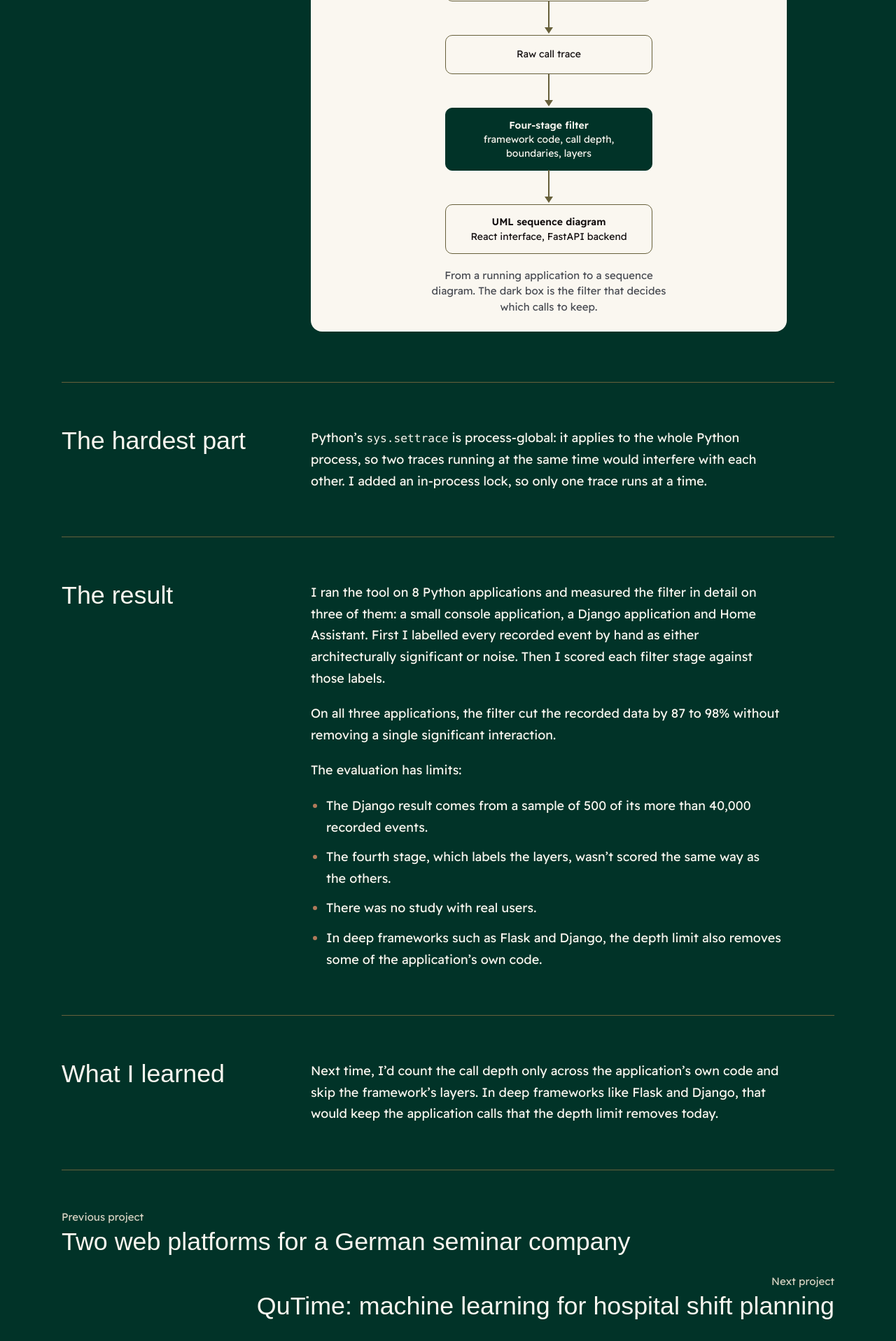
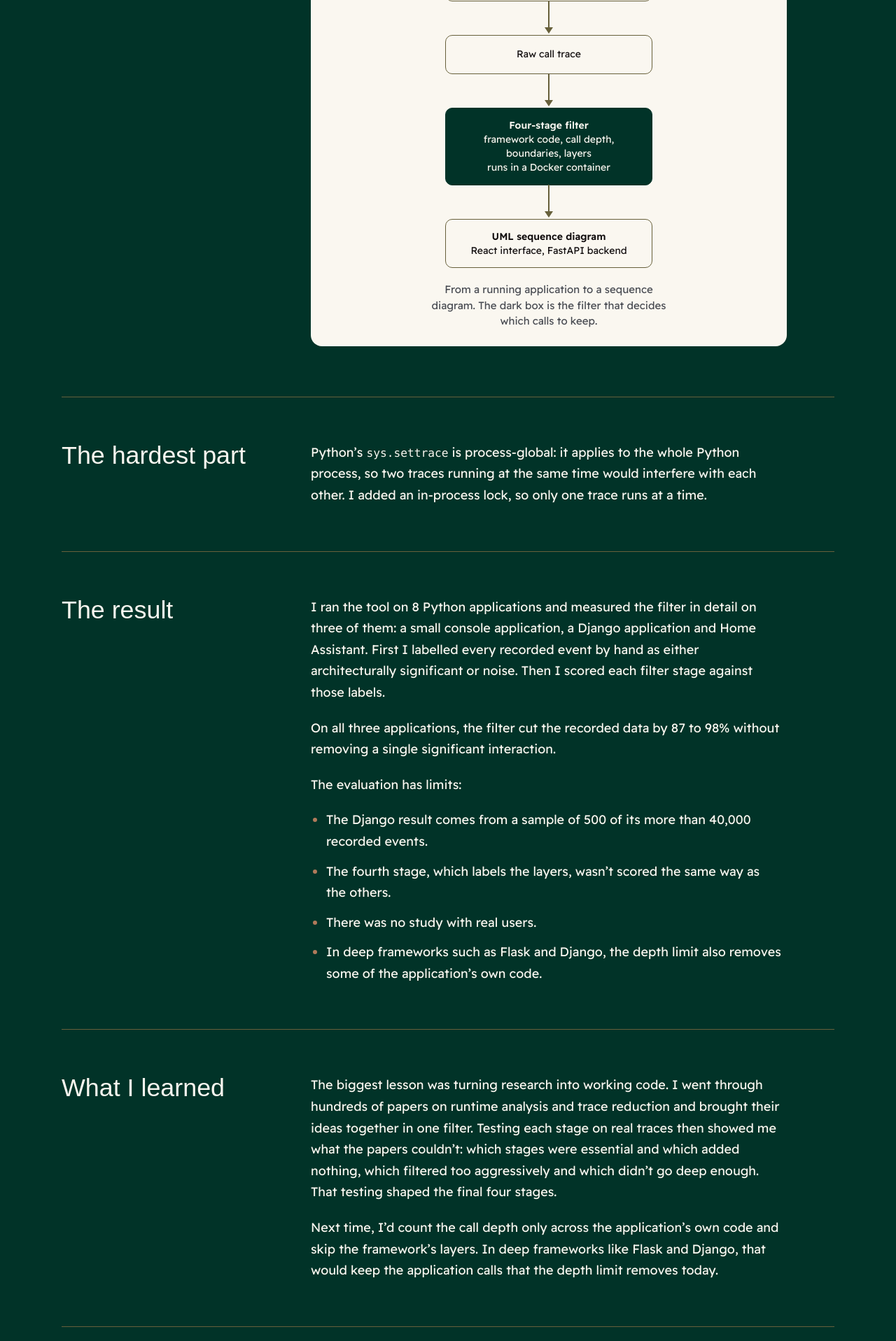
Before and after one commit to miari959/portfolio, a Next.js app: page /projects/living-architecture in a window 1280 px wide. Shown: the part 1891-3808 px from the top of the page at 70% size. Built offline with nearby package versions, Linux system fonts and the light colour scheme; a web font is replaced by a local one.

Commit message:
Add the Living Architecture case study

```diff
--- a/src/app/projects/living-architecture/page.tsx
+++ b/src/app/projects/living-architecture/page.tsx
@@ -34,7 +34,17 @@ const pipeline = [
     ),
   },
   { text: "Raw call trace" },
-  { title: "Four-stage filter", text: "framework code, call depth, boundaries, layers", dark: true },
+  {
+    title: "Four-stage filter",
+    text: (
+      <>
+        framework code, call depth, boundaries, layers
+        <br />
+        runs in a Docker container
+      </>
+    ),
+    dark: true,
+  },
   { title: "UML sequence diagram", text: "React interface, FastAPI backend" },
 ];
 
@@ -123,6 +133,13 @@ export default function LivingArchitectureCaseStudy() {
 
       <CaseStudySection id="learned" title="What I learned">
         <p>
+          The biggest lesson was turning research into working code. I went through hundreds of
+          papers on runtime analysis and trace reduction and brought their ideas together in one
+          filter. Testing each stage on real traces then showed me what the papers couldn’t: which
+          stages were essential and which added nothing, which filtered too aggressively and which
+          didn’t go deep enough. That testing shaped the final four stages.
+        </p>
+        <p>
           Next time, I’d count the call depth only across the application’s own code and skip the
           framework’s layers. In deep frameworks like Flask and Django, that would keep the
           application calls that the depth limit removes today.
```
